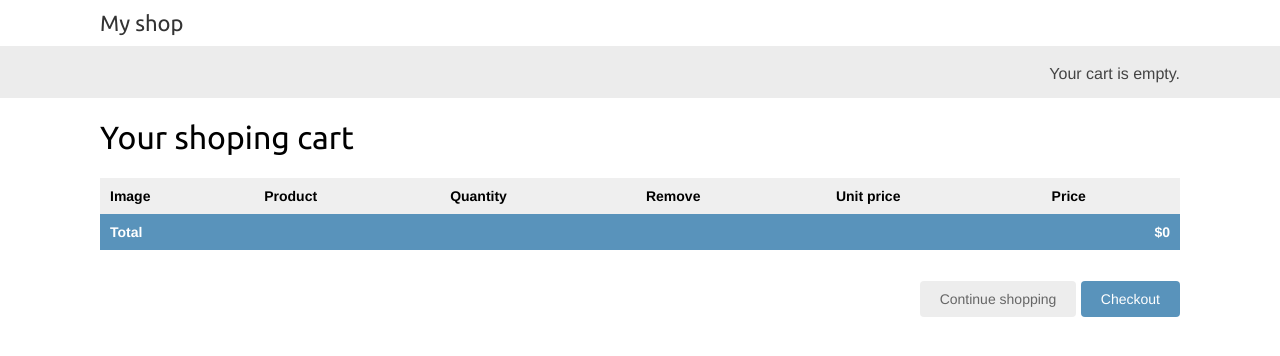
After one commit to furkalokbu/myshop, a Django app: page /cart/ in a window 1280 px wide. The commit adds this page. Shown: the top 356 px of the page. Run offline with Django 3.2, Linux system fonts and the light colour scheme.

Commit message:
cart add

```diff
--- a/cart/cart.py
+++ b/cart/cart.py
@@ -10,6 +10,26 @@
         if not cart:
             cart = self.session[settings.CART_SESSION_ID]={}
         self.cart = cart
+
+    def __iter__(self):
+        """ Проходим по товарам корзины и получаем соответствующие объекты Product """
+        product_ids = self.cart.keys()
+        """ Передаем их в корзину """
+        products = Product.objects.filter(id__in=product_ids)
+
+        cart = self.cart.copy()
+
+        for product in products:
+            cart[str(product.id)]['product'] = product
+
+        for item in cart.values():
+            item['price'] = Decimal(item['price'])
+            item['total_price'] = item['price'] * item['quantity']
+            yield item
+
+        """ Сумма товаров в корзине """
+    def __len__(self):
+        return sum(item['quantity'] for item in self.cart.values())
 
     def add(self, product, quantity=1, update_quantity=False):
         product_id = str(product.id)
@@ -25,30 +45,11 @@
         self.session.modified = True
 
     def remove(self, product):
-        producrt_id = str(product.id)
+        product_id = str(product.id)
         if product_id in self.cart:
-            del self.cart[producrt_id]
+            del self.cart[product_id]
             self.save()
 
-    def __iter__(self):
-        """ Проходим по товарам корзины и получаем соответствующие объекты Product """
-        product_ids = self.cart.keys()
-        """ Передаем их в корзину """
-        products = Product.objects.filter(id__in=product_ids)
-
-        cart = self.cart.copy()
-
-        for product in products:
-            cart[str(product.id)]['product'] = product
-
-        for item in cart.values:
-            item['price'] = Decimal(item['price'])
-            item['total_price'] = item['price'] * item['quantity']
-        yield item
-
-        """ Сумма товаров в корзине """
-    def __len__(self):
-        return sum(item['quantity'] for imem in self.cart.values())
 
         """ Подсчет общей стоимости  """
     def get_total_price(self):
--- /dev/null
+++ b/cart/forms.py
@@ -0,0 +1,10 @@
+from django import forms
+
+PRODUCT_QUANTITY_CHOICES = [(i, str(i)) for i in range(1, 21)]
+
+class CartAddProductForm(forms.Form):
+
+    quantity = forms.TypedChoiceField(choices=PRODUCT_QUANTITY_CHOICES, coerce=int)
+    update = forms.BooleanField(required=False,
+                                initial=False,
+                                widget=forms.HiddenInput)
--- /dev/null
+++ b/cart/templates/cart/detail.html
@@ -0,0 +1,48 @@
+{% extends "shop/base.html" %}
+{% load static %}
+
+{% block title %}Your shoping cart{% endblock %}
+
+{% block content %}
+    <h1>Your shoping cart</h1>
+    <table class="cart">
+        <thread>
+            <tr>
+                <th>Image</th>
+                <th>Product</th>
+                <th>Quantity</th>
+                <th>Remove</th>
+                <th>Unit price</th>
+                <th>Price</th>
+            </tr>
+        </thread>
+        <tbody>
+            {% for item in cart %}
+                {% with product=item.product %}
+                <tr>
+                    <td>
+                        <a href="{{ producr.get_absolute_url }}">
+                            <img src="{% if product.image %}{{ product.image.url }}
+                                        {% else %}{% static 'img/no_image.png' %}{% endif %}">
+                        </a>
+                    </td>
+                    <td>{{product.name}}</td>
+                    <td>{{item.quantity}}</td>
+                    <td><a href="{% url 'cart:cart:remove' product.id %}">Remove</a></td>
+                    <td class="num">${{item.price}}</td>
+                    <td class="num">${{item.total_price}}</td>
+                </tr>
+                {% endwith %}
+            {% endfor %}
+            <tr class="total">
+                <td>Total</td>
+                <td colspan="4"></td>
+                <td class="num">${{ cart.get_total_price }}</td>
+            </tr>
+        </tbody>
+    </table>
+    <p class="text-right">
+        <a href="{% url 'shop:product_list' %}" class="button light">Continue shopping</a>
+        <a href="#" class="button">Checkout</a>
+    </p>
+{% endblock %}
--- /dev/null
+++ b/cart/urls.py
@@ -0,0 +1,10 @@
+from django.urls import path
+from . import views
+
+app_name = 'cart'
+
+urlpatterns = [
+    path('', views.cart_detail, name='cart_detail'),
+    path('add/<int:product_id>', views.cart_add, name='cart_add'),
+    path('remove/<int:product_id>/', views.cart_remove, name='cart_remove'),
+]
--- a/cart/views.py
+++ b/cart/views.py
@@ -1,3 +1,29 @@
-from django.shortcuts import render
+from django.shortcuts import render, redirect, get_object_or_404
+from django.views.decorators.http import require_POST
+from shop.models import Product
+from .cart import Cart
+from .forms import CartAddProductForm
 
-# Create your views here.
+
+
+@require_POST
+def cart_add(request, product_id):
+    cart = Cart(request)
+    product = get_object_or_404(Product, id=product_id)
+    form = CartAddProductForm(request.POST)
+    if form.is_valid():
+        cd = form.cleaned_data
+        cart.add(product=product,
+                 quantity=cd['quantity'],
+                 update_quantity=cd['update'])
+    return redirect('cart:cart_detail')
+
+def cart_remove(request, product_id):
+    cart = Cart(request)
+    product = get_object_or_404(Product, id=product_id)
+    cart.remove(product)
+    return redirect('cart:cart_detail')
+
+def cart_detail(request):
+    cart = Cart(request)
+    return render(request, 'cart/detail.html', {'cart': cart})
--- a/myshop/urls.py
+++ b/myshop/urls.py
@@ -18,5 +18,6 @@
 
 urlpatterns = [
     path('admin/', admin.site.urls),
+    path('cart/', include('cart.urls', namespace='cart')),
     path('', include('shop.urls', namespace='shop')),
 ]
--- a/shop/templates/shop/product/detail.html
+++ b/shop/templates/shop/product/detail.html
@@ -14,6 +14,11 @@
             <a href="{{ product.category.get_absolute_url }}">{{product.category}}</a>
         </h2>
         <p class="price">{{ product.price }}</p>
+        <form action="{% url 'cart:cart_add' product.id %}" method="post">
+        {{ cart_product_form }}
+        {% csrf_token %}
+        <input type="submit" value="Add to cart">
+        </form>
         {{ product.description|linebreaks }}
     </div>
 {% endblock %}
--- a/shop/views.py
+++ b/shop/views.py
@@ -1,6 +1,7 @@
 from django.shortcuts import render, get_object_or_404
 from .models import Category, Product
 from django.urls import reverse
+from cart.forms import CartAddProductForm
 
 def product_list(request, category_slug=None):
     category = None
@@ -19,4 +20,7 @@
 
 def product_datail(request,id,slug):
     product = get_object_or_404(Product, id=id, slug=slug, available=True)
-    return render(request,'shop/product/detail.html',{'product':product})
+    cart_product_form = CartAddProductForm()
+    return render(request,'shop/product/detail.html',
+                {'product':product,
+                'cart_product_form':cart_product_form})
```
